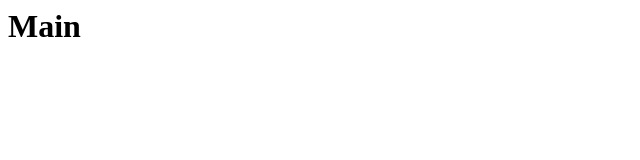
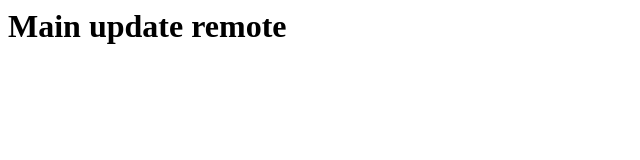
Before and after one commit to NNNaw/Test-Git, a plain HTML site: page index.html in a window 1280 px wide. Shown: the whole page, without its empty margins (0-640 px from the left). Drawn offline with Linux system fonts and the light colour scheme.

Commit message:
Update index.html

```diff
--- a/index.html
+++ b/index.html
@@ -1 +1 @@
-<h1>Main</h1>
+<h1>Main update remote</h1>
```
